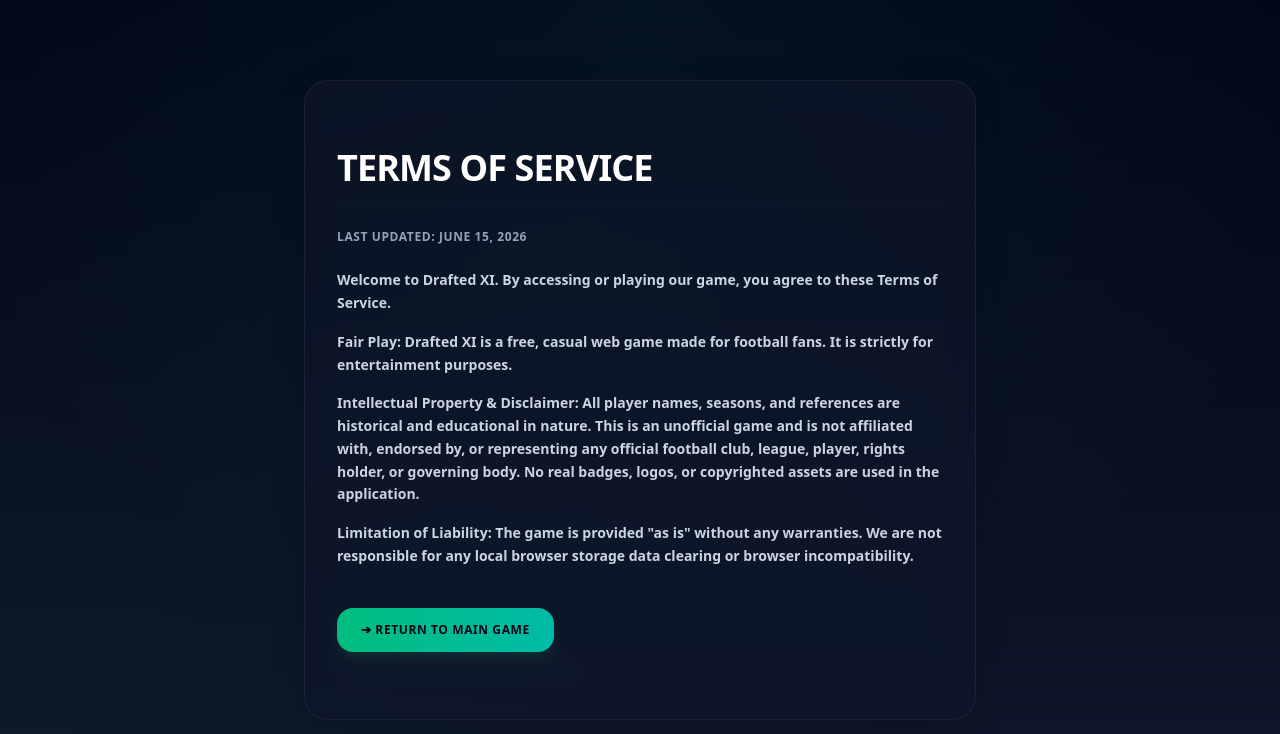
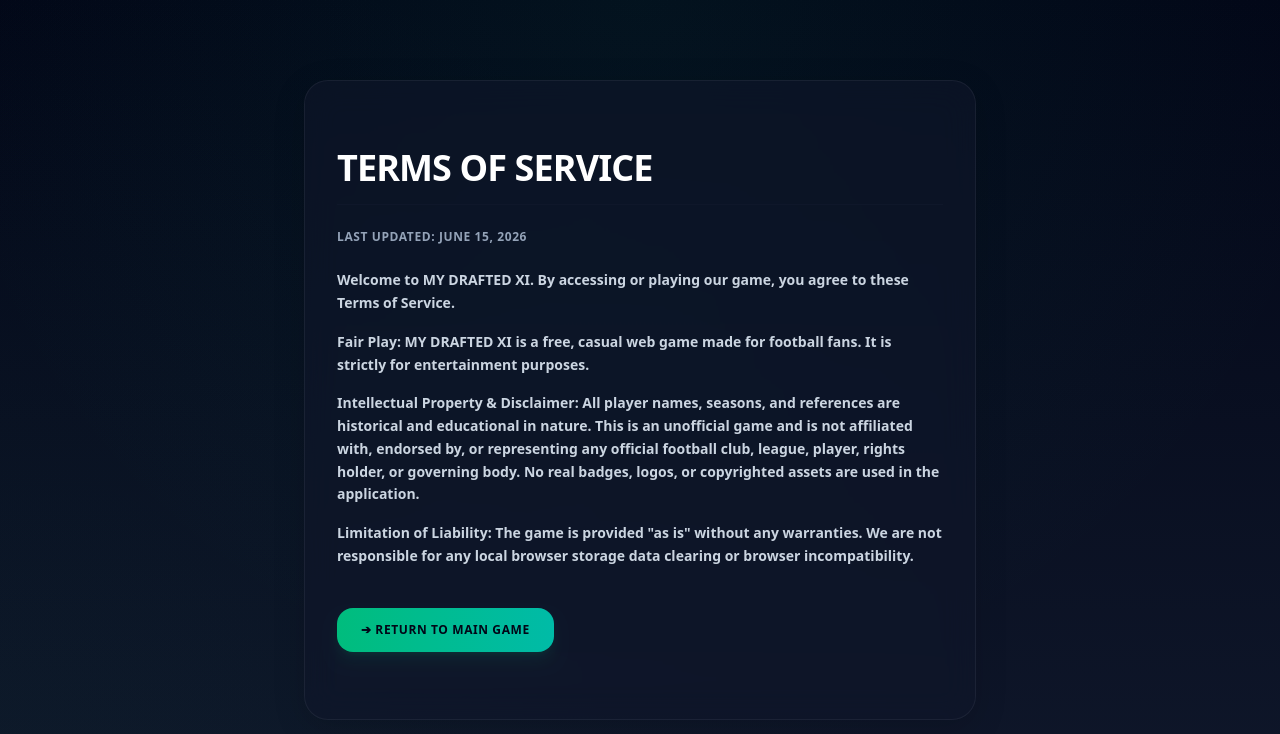
Before and after one commit to yasarshehzad/my-11, a Next.js app: page /terms in a window 1280 px wide. Shown: the top 734 px of the page. Built offline with nearby package versions, Linux system fonts and the light colour scheme.

Commit message:
chore: change app name to MY DRAFTED XI

```diff
--- a/src/app/layout.tsx
+++ b/src/app/layout.tsx
@@ -12,33 +12,33 @@
 
 export const metadata: Metadata = {
   metadataBase: new URL("https://my-11.com"),
-  title: "Drafted XI — Build Your Ultimate Football Team",
+  title: "MY DRAFTED XI — Build Your Ultimate Football Team",
   description: "Draft your dream football XI from iconic player seasons, simulate a 38-game season, and see if your squad can go unbeaten.",
-  keywords: ["football draft", "football game", "squad builder", "football simulation", "Premier League", "legends", "Drafted XI"],
-  authors: [{ name: "Drafted XI Fans" }],
+  keywords: ["football draft", "football game", "squad builder", "football simulation", "Premier League", "legends", "MY DRAFTED XI"],
+  authors: [{ name: "MY DRAFTED XI Fans" }],
   appleWebApp: {
     capable: true,
     statusBarStyle: "black-translucent",
-    title: "Drafted XI",
+    title: "MY DRAFTED XI",
   },
   openGraph: {
-    title: "Drafted XI — Build Your Ultimate Football Team",
+    title: "MY DRAFTED XI — Build Your Ultimate Football Team",
     description: "Draft your dream football XI from iconic player seasons, simulate a 38-game season, and see if your squad can go unbeaten.",
     url: "https://my-11.com",
-    siteName: "Drafted XI",
+    siteName: "MY DRAFTED XI",
     type: "website",
     images: [
       {
         url: "/og-image.png",
         width: 1200,
         height: 630,
-        alt: "Drafted XI — Build Your Ultimate Football Team",
+        alt: "MY DRAFTED XI — Build Your Ultimate Football Team",
       }
     ],
   },
   twitter: {
     card: "summary_large_image",
-    title: "Drafted XI — Build Your Ultimate Football Team",
+    title: "MY DRAFTED XI — Build Your Ultimate Football Team",
     description: "Draft your dream football XI from iconic player seasons, simulate a 38-game season, and see if your squad can go unbeaten.",
     images: ["/og-image.png"],
   },
--- a/src/app/page.tsx
+++ b/src/app/page.tsx
@@ -739,7 +739,7 @@
           </div>
 
           <h1 className="text-5xl md:text-6xl font-display font-black tracking-tight text-white uppercase leading-none">
-            DRAFTED <span className="text-transparent bg-clip-text bg-gradient-to-r from-emerald-400 to-teal-500">XI</span>
+            MY DRAFTED <span className="text-transparent bg-clip-text bg-gradient-to-r from-emerald-400 to-teal-500">XI</span>
           </h1>
 
           <p className="text-slate-400 text-xs md:text-sm max-w-md font-medium leading-relaxed">
@@ -1846,7 +1846,7 @@
             Database Loading Error
           </h1>
           <p className="text-sm text-slate-350 leading-relaxed font-semibold">
-            We couldn't load the Drafted XI player database. This might be due to a corrupt build or missing database assets.
+            We couldn't load the MY DRAFTED XI player database. This might be due to a corrupt build or missing database assets.
           </p>
           <p className="text-xs text-slate-500 font-medium">
             Please refresh the page if the issue persists.
@@ -1875,7 +1875,7 @@
           }}
           className="text-lg font-display font-black tracking-tight text-white uppercase hover:text-emerald-400 transition-colors cursor-pointer"
         >
-          Drafted <span className="text-emerald-400">XI</span>
+          MY DRAFTED <span className="text-emerald-400">XI</span>
         </button>
 
         <div className="flex items-center gap-3 select-none">
@@ -1925,7 +1925,7 @@
           <Link href="/terms" className="hover:text-emerald-400 transition-colors">Terms of Service</Link>
         </div>
         <p className="text-slate-600">
-          DRAFTED XI © 2026 • CREATED FOR FANS
+          MY DRAFTED XI © 2026 • CREATED FOR FANS
         </p>
       </footer>
 
@@ -1960,7 +1960,7 @@
             {/* Modal Header */}
             <div className="flex justify-between items-center pb-3 border-b border-slate-900">
               <h3 className="text-md font-display font-black text-white uppercase tracking-wider flex items-center gap-1.5 leading-none">
-                ⚽ How to Play Drafted XI
+                ⚽ How to Play MY DRAFTED XI
               </h3>
               <button
                 onClick={() => handleCloseTutorial(false)}
--- a/src/app/privacy/page.tsx
+++ b/src/app/privacy/page.tsx
@@ -15,7 +15,7 @@
 
         <div className="text-sm text-slate-350 space-y-4 leading-relaxed font-semibold">
           <p>
-            Your privacy is extremely important to us. At <strong>Drafted XI</strong>, we do not collect, store, or sell any personal data.
+            Your privacy is extremely important to us. At <strong>MY DRAFTED XI</strong>, we do not collect, store, or sell any personal data.
           </p>
           <p>
             <strong>Local Storage:</strong> The game uses local storage on your browser strictly to store your gameplay stats, streak count, and daily challenge progress. This data remains on your device and is never uploaded to any external servers.
--- a/src/app/terms/page.tsx
+++ b/src/app/terms/page.tsx
@@ -15,10 +15,10 @@
 
         <div className="text-sm text-slate-350 space-y-4 leading-relaxed font-semibold">
           <p>
-            Welcome to <strong>Drafted XI</strong>. By accessing or playing our game, you agree to these Terms of Service.
+            Welcome to <strong>MY DRAFTED XI</strong>. By accessing or playing our game, you agree to these Terms of Service.
           </p>
           <p>
-            <strong>Fair Play:</strong> Drafted XI is a free, casual web game made for football fans. It is strictly for entertainment purposes.
+            <strong>Fair Play:</strong> MY DRAFTED XI is a free, casual web game made for football fans. It is strictly for entertainment purposes.
           </p>
           <p>
             <strong>Intellectual Property & Disclaimer:</strong> All player names, seasons, and references are historical and educational in nature. This is an unofficial game and is not affiliated with, endorsed by, or representing any official football club, league, player, rights holder, or governing body. No real badges, logos, or copyrighted assets are used in the application.
--- a/src/components/ShareCardExport.tsx
+++ b/src/components/ShareCardExport.tsx
@@ -129,7 +129,7 @@
       <div className="flex justify-between items-center w-full border-b-2 border-slate-900 pb-8 relative z-10">
         <div>
           <h1 className="text-6xl font-display font-black tracking-tight text-transparent bg-clip-text bg-gradient-to-r from-white via-slate-100 to-emerald-450 uppercase leading-none">
-            DRAFTED XI
+            MY DRAFTED XI
           </h1>
           <p className="text-lg font-bold text-slate-500 tracking-widest uppercase mt-3.5">
             {isDailyChallenge ? `Daily Challenge: ${dailyChallengeTitle}` : 'Football Draft League'}
--- a/src/components/SharePreview.tsx
+++ b/src/components/SharePreview.tsx
@@ -52,13 +52,13 @@
   // Helper: Copy result summary text to clipboard
   const handleCopyText = () => {
     const text = isDailyChallenge
-      ? `🎮 I completed today's Daily Challenge "${dailyChallengeTitle}" on Drafted XI!
+      ? `🎮 I completed today's Daily Challenge "${dailyChallengeTitle}" on MY DRAFTED XI!
 🏆 Formation: ${formation} | OVR: ${stats.overall} | Chem: ${stats.chemistry} (${simResult.chemistryGrade})
 📊 Record: ${simResult.wins}W - ${simResult.draws}D - ${simResult.losses}L (${simResult.points} PTS)
 ⭐ Outcome: ${dailyChallengeBeaten ? 'CHALLENGE CLEARED! ✅' : 'CHALLENGE FAILED ❌'}
 📊 Global Tier: Top ${simResult.percentile}%
 Can you beat this? Play now at https://my-11.com`
-      : `🎮 I built a ${simResult.wins}-${simResult.draws}-${simResult.losses} Drafted XI. MVP: ${simResult.mvp.displayName} (${simResult.mvp.rating}). Chemistry Grade: ${simResult.chemistryGrade}. Playstyle: ${simResult.playstyle}. Can you beat me? Play now at https://my-11.com`;
+      : `🎮 I built a ${simResult.wins}-${simResult.draws}-${simResult.losses} MY DRAFTED XI. MVP: ${simResult.mvp.displayName} (${simResult.mvp.rating}). Chemistry Grade: ${simResult.chemistryGrade}. Playstyle: ${simResult.playstyle}. Can you beat me? Play now at https://my-11.com`;
 
     navigator.clipboard.writeText(text).then(() => {
       setCopied(true);
@@ -118,8 +118,8 @@
       if (navigator.canShare && navigator.canShare({ files: [file] })) {
         await navigator.share({
           files: [file],
-          title: 'Drafted XI Campaign',
-          text: `Check out my simulated campaign on Drafted XI! Formation: ${formation}, Playstyle: ${simResult.playstyle}. Play now at https://my-11.com`,
+          title: 'MY DRAFTED XI Campaign',
+          text: `Check out my simulated campaign on MY DRAFTED XI! Formation: ${formation}, Playstyle: ${simResult.playstyle}. Play now at https://my-11.com`,
         });
       } else {
         // Fallback: Copy summary text to clipboard
@@ -181,7 +181,7 @@
         <div className="flex justify-between items-start mb-5 relative z-10">
           <div>
             <h2 className="text-2xl font-display font-black tracking-tight text-transparent bg-clip-text bg-gradient-to-r from-white via-slate-100 to-emerald-400 uppercase leading-none">
-              Drafted XI
+              MY DRAFTED XI
             </h2>
             <p className="text-[9px] font-bold text-slate-500 tracking-widest uppercase mt-1">
               {isDailyChallenge ? `Daily Challenge: ${dailyChallengeTitle}` : 'Football Draft League'}
@@ -312,7 +312,7 @@
 
         {/* Roster XI Roster summary */}
         <div className="bg-slate-950/40 rounded-xl p-3.5 border border-slate-900/80 relative z-10 shadow-inner">
-          <p className="text-[9px] font-black text-slate-500 uppercase tracking-widest mb-2 leading-none">Drafted XI Roster</p>
+          <p className="text-[9px] font-black text-slate-500 uppercase tracking-widest mb-2 leading-none">MY DRAFTED XI Roster</p>
           <div className="grid grid-cols-2 gap-x-4 gap-y-1.5 text-[10px] leading-tight">
             {selectedPlayers.map((player) => (
               <div key={player.id} className="flex justify-between items-center text-slate-400 border-b border-slate-900/40 pb-0.5">
--- a/src/utils/analytics.ts
+++ b/src/utils/analytics.ts
@@ -1,5 +1,5 @@
 /**
- * Drafted XI Analytics Utility (Placeholder Hooks)
+ * MY DRAFTED XI Analytics Utility (Placeholder Hooks)
  * Logs events to console in development. Replace with your chosen
  * analytics provider (Google Analytics, Plausible, Mixpanel, etc.) in production.
  */
```
